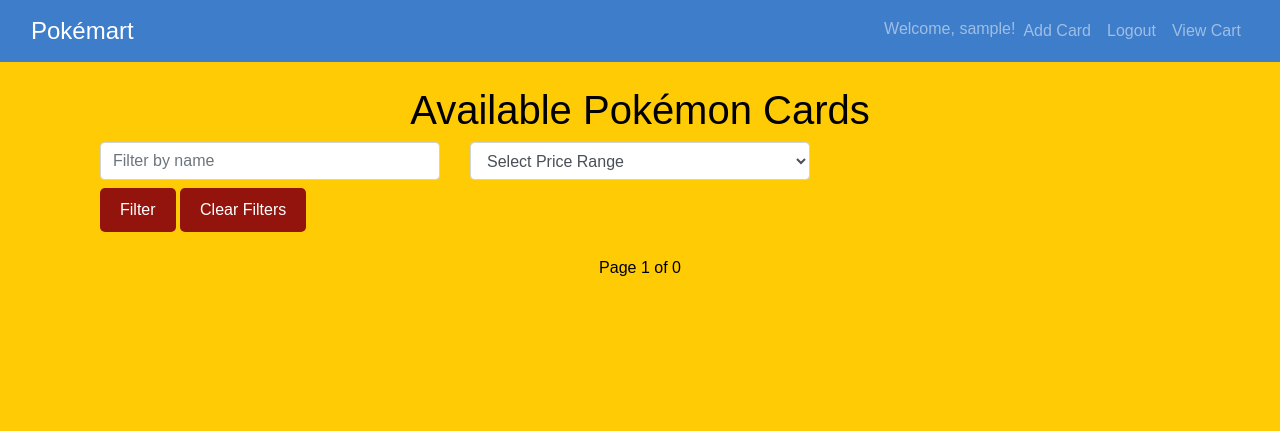
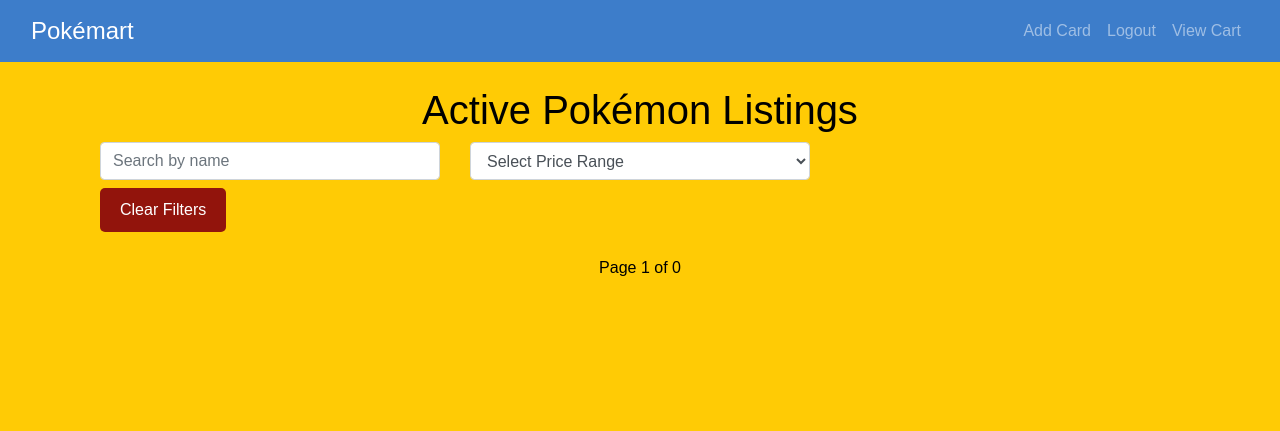
Before and after one commit to edin2pies/pokemart, a Flask app: page / in a window 1280 px wide. Shown: the top 431 px of the page. Run offline with Flask 3, Linux system fonts and the light colour scheme; the visitor is signed in with stand-in values (Sample User, id 1); data that the repository does not hold is empty; some libraries are stand-ins or nearby versions.

Commit message:
Updated listing to filter by price, minor page changes

```diff
--- a/routes.py
+++ b/routes.py
@@ -36,9 +36,12 @@
             if max_price != '+':
                 query = query.filter(Card.price <= float(max_price))
 
+    # Sort the query results by price (low to high)
+    query = query.order_by(Card.price.asc())
+
     # Paginate the results
     page = request.args.get('page', 1, type=int)
-    cards = query.paginate(page=page, per_page=10)
+    cards = query.paginate(page=page, per_page=12)
 
     return render_template('index.html', cards=cards)
 
--- a/templates/base.html
+++ b/templates/base.html
@@ -22,9 +22,6 @@
                 <div class="collapse navbar-collapse" id="navbarNav">
                     <ul class="navbar-nav ml-auto"> <!-- Use ml-auto to push items to the right -->
                         {% if current_user.is_authenticated %}
-                            <li class="nav-item">
-                                <span class="navbar-text">Welcome, {{ current_user.username }}!</span>
-                            </li>
                             <li class="nav-item">
                                 <a class="nav-link" href="{{ url_for('add_card') }}">Add Card</a>
                             </li>
--- a/templates/index.html
+++ b/templates/index.html
@@ -1,13 +1,13 @@
 {% extends "base.html" %}
 {% block content %}
 <div class="container mt-4">
-    <h1 class="text-center">Available Pokémon Cards</h1>
+    <h1 class="text-center">Active Pokémon Listings</h1>
 
     <!-- Filter Form -->
     <form method="GET" class="mb-4" id="filterForm">
         <div class="row">
             <div class="col-md-4">
-                <input type="text" name="name" placeholder="Filter by name" class="form-control"
+                <input type="text" name="name" placeholder="Search by name" class="form-control"
                        value="{{ request.args.get('name', '') }}">
             </div>
             <div class="col-md-4">
@@ -21,7 +21,6 @@
                 </select>
             </div>
         </div>
-        <button type="submit" class="btn btn-primary mt-2">Filter</button>
         <button type="button" class="btn btn-secondary mt-2" onclick="clearFilters()">Clear Filters</button>
     </form>
 
```
